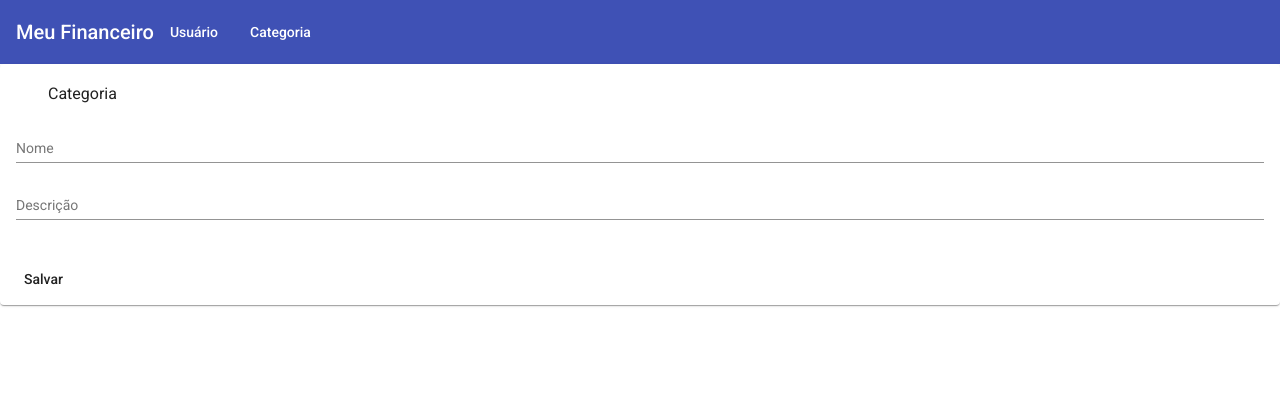
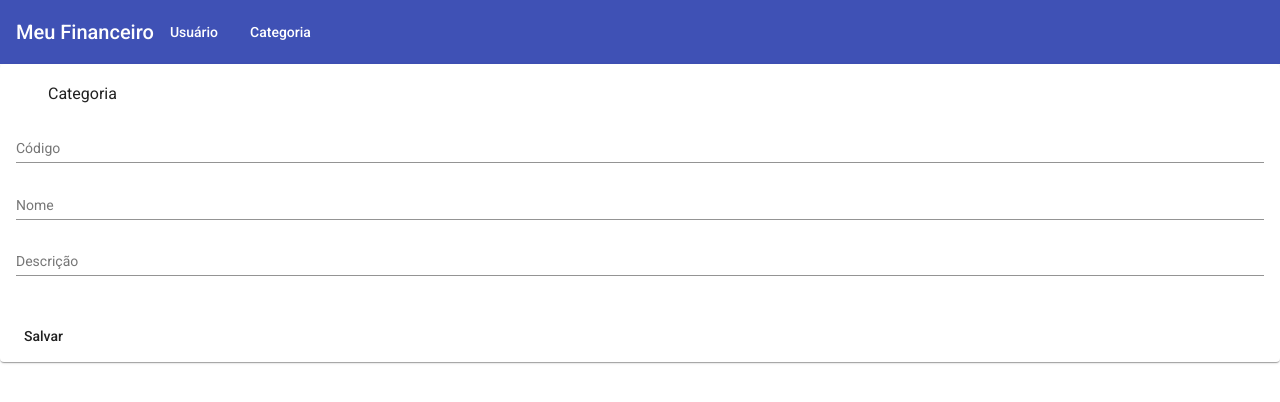
Before and after one commit to rodriguesalmeida/web-financeiro, an Angular app: page /categoria/cadastro in a window 1280 px wide. Shown: the top 402 px of the page. Built offline with nearby package versions, Linux system fonts and the light colour scheme.

Commit message:
mudancas

```diff
--- a/src/app/pages/categoria/categoria-cadastro/categoria-cadastro.component.html
+++ b/src/app/pages/categoria/categoria-cadastro/categoria-cadastro.component.html
@@ -4,6 +4,9 @@
     </mat-card-header>
     <mat-card-content>
         <form fxLayout="column" [formGroup]="form">
+            <mat-form-field>
+                <input matInput readonly placeholder="Código" formControlName="id">
+            </mat-form-field>
             <mat-form-field>
                 <input matInput placeholder="Nome" formControlName="nome">
             </mat-form-field>
```
